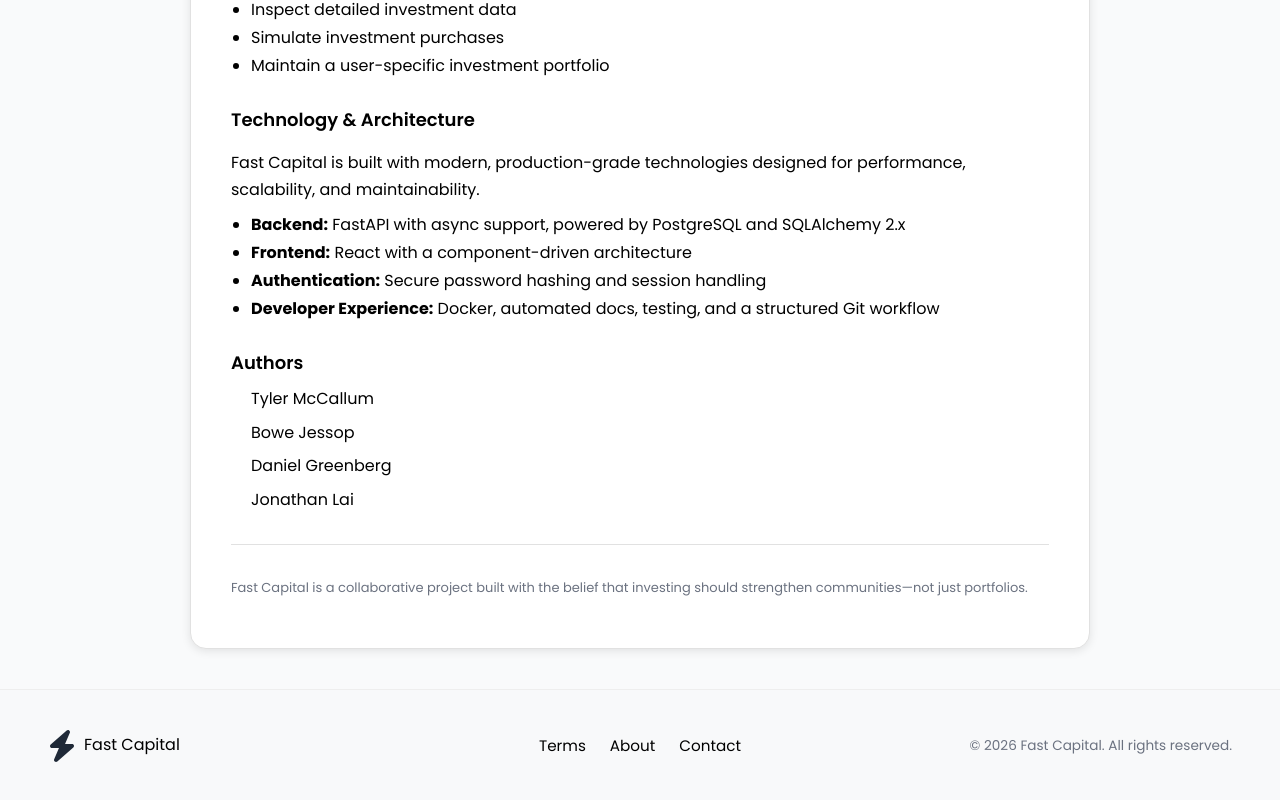
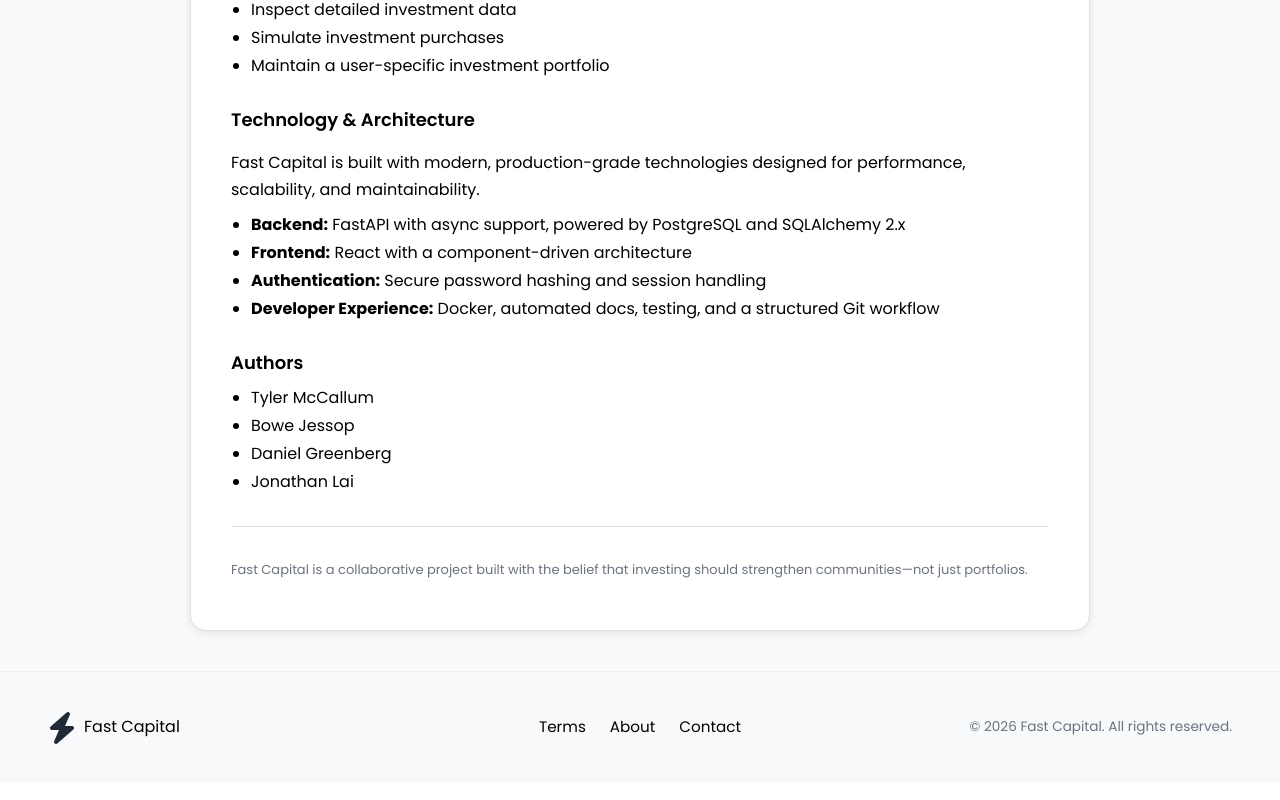
Before and after one commit to jlai9001/FastCapital, a React (Vite) app in the folder client/: page /about in a window 1280 px wide. Shown: the part 865-1665 px from the top of the page. Built offline with nearby package versions, Linux system fonts and the light colour scheme; no server answers.

Commit message:
authors fix

```diff
--- a/client/src/pages/about.jsx
+++ b/client/src/pages/about.jsx
@@ -86,8 +86,8 @@ export default function About() {
         </section>
 
         <section className="about-section">
-          <h2 className="about-list">Authors</h2>
-          <ul>
+          <h2>Authors</h2>
+          <ul className="about-list">
             <li>Tyler McCallum</li>
             <li>Bowe Jessop</li>
             <li>Daniel Greenberg</li>
```
